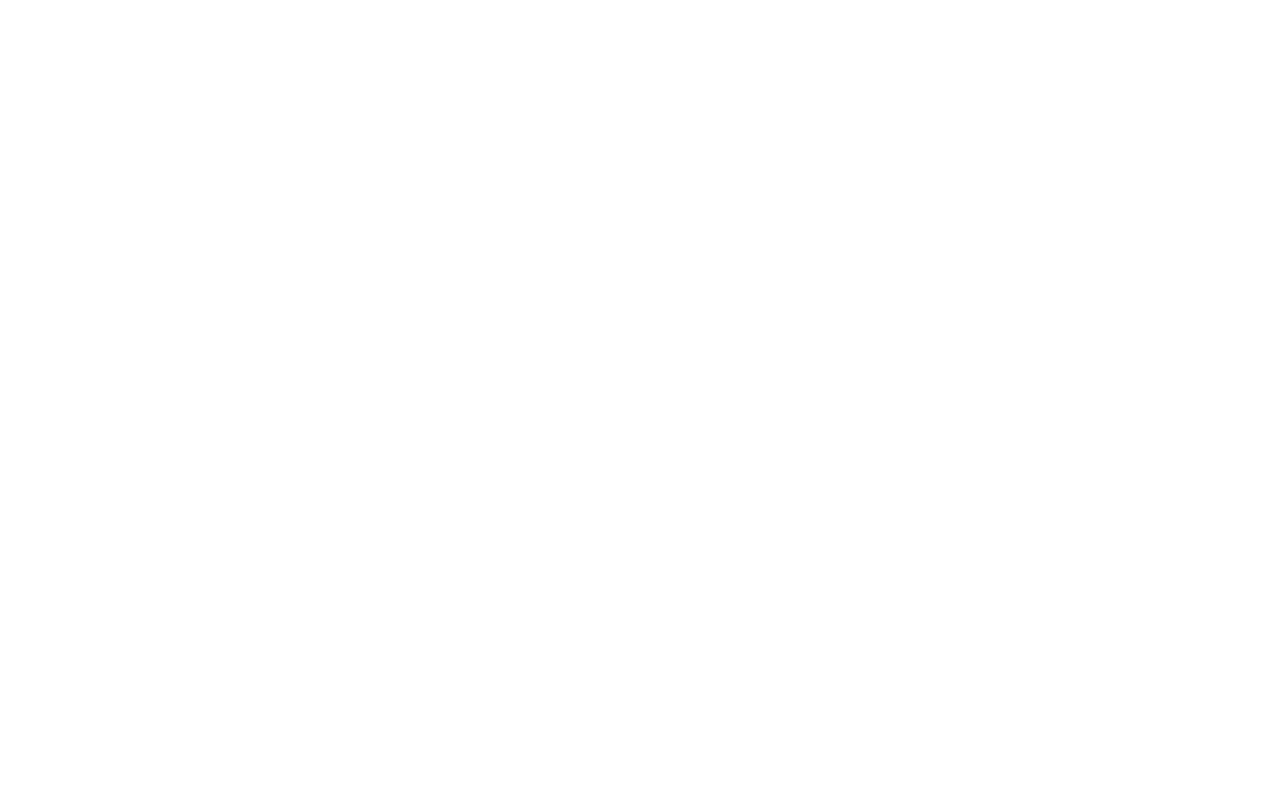
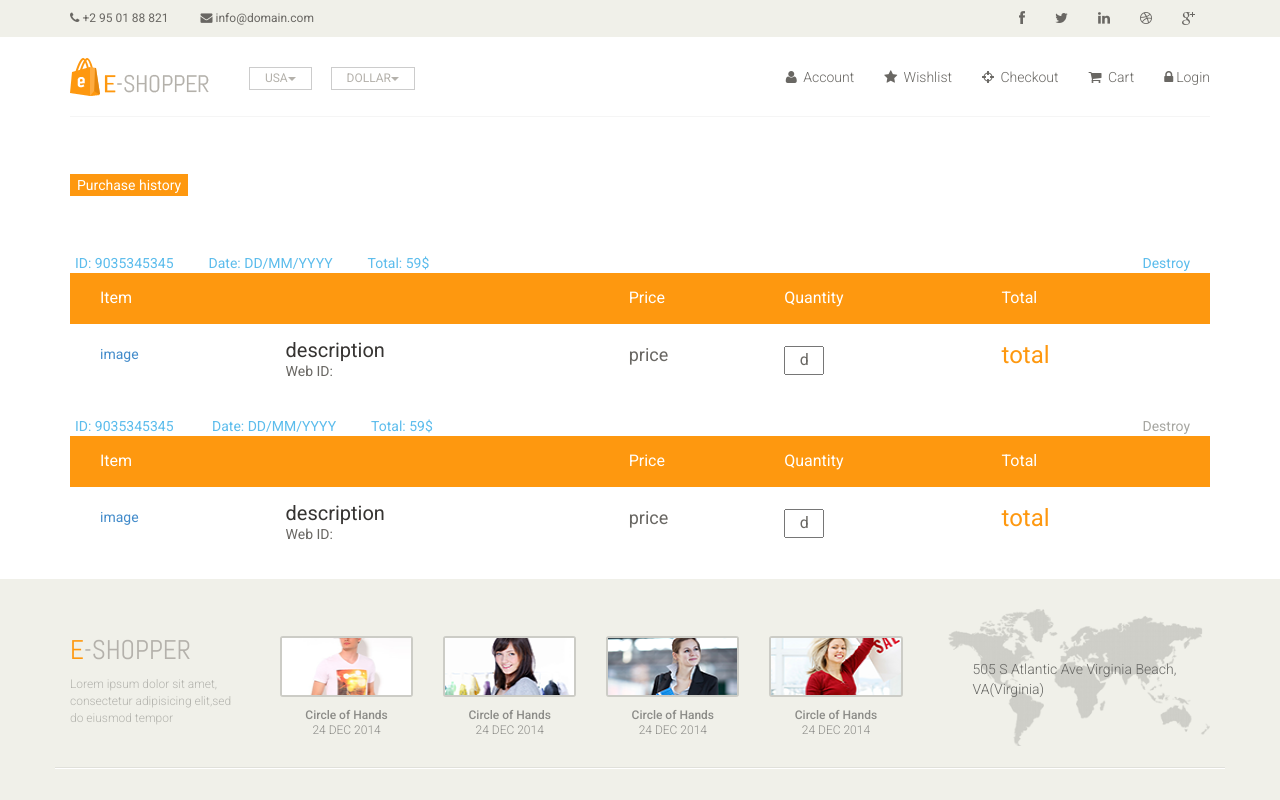
Before and after one commit to nthanhhai2909/fashion_book_frontend, a React (Create React App) app: page /purchase_history in a window 1280 px wide. Shown: the top 800 px of the page. Built offline with nearby package versions, Linux system fonts and the light colour scheme.

Commit message:
add purchase history

```diff
--- a/public/assets/css/main.css
+++ b/public/assets/css/main.css
@@ -1586,11 +1586,12 @@
 
 .breadcrumbs {
   position: relative;
+  margin-top: 50px;
 }
 
 .breadcrumbs .breadcrumb {
   background:transparent;
-  margin-bottom: 75px;
+  margin-bottom: 50px;
   padding-left: 0;
 }
 
@@ -1600,27 +1601,36 @@
   padding: 3px 7px;
 }
 
-.breadcrumbs .breadcrumb li a:after {
-  content:"";
-  height:auto;
-  width: auto;
-  border-width: 8px;
-  border-style: solid;
-  border-color:transparent transparent transparent #FE980F;
-  position: absolute;
-  top: 11px;
-  left:48px;
-
-}
 
 .breadcrumbs .breadcrumb > li + li:before {
   content: " ";
 }
+.cart
 
 #cart_items .cart_info {
   border: 1px solid #E6E4DF;
   margin-bottom: 50px
 }
+
+#cart_items .cart_info span {
+  margin-left: 5px;
+  color: #5BBCEC;
+  cursor: pointer;
+  margin-right: 30px;
+}
+#cart_items .cart_info .destroy  {
+  color: #5BBCEC;
+  cursor: pointer;
+  float: right;
+  margin-right: 20px;
+}
+#cart_items .cart_info .destroy_disable  {
+  color: #A6A6A1;
+  cursor: pointer;
+  float: right;
+  margin-right: 20px;
+}
+
 
 
 #cart_items .cart_info .cart_menu {
@@ -1721,7 +1731,6 @@
 
 .cart_delete  {
   display: block;
-  margin-right: -12px;
   overflow: hidden;
 }
 
@@ -1730,13 +1739,25 @@
   background:#F0F0E9;
   color: #FFFFFF;
   padding: 5px 7px;
-  font-size: 16px
+  font-size: 16px;
+  float: right;
+  cursor: pointer;
+}
+.cart_delete_disable  a{
+  background:#F0F0E9;
+  color: #FFFFFF;
+  padding: 5px 7px;
+  font-size: 16px;
+  float: right;
+  cursor: pointer;
 }
 
 .cart_delete a:hover {
   background:#FE980F
 }
-
+.cart_delete_disable a:hover {
+  background:#FE980F
+}
 
 .bg h2.title {
   margin-right:0;
--- a/src/components/cart/cart.js
+++ b/src/components/cart/cart.js
@@ -19,12 +19,6 @@
             islogin={this.props.islogin}
             logout={() => this.props.logout()}
             history={this.props.history}
-          />\
-          <HeaderBottom
-            sortType={this.props.sortType}
-            setSortType={value => this.props.setSortType(value)}
-            setSearchText={value => this.props.setSearchText(value)}
-            searchTextSubmit={() => this.props.searchTextSubmit()}
           />
         </header>
         <ContentCart
--- a/src/components/cart/content.cart.js
+++ b/src/components/cart/content.cart.js
@@ -155,24 +155,24 @@
     return (
       <div>
         <section id="cart_items">
-          <div class="container">
-            <div class="breadcrumbs">
-              <ol class="breadcrumb">
+          <div className="container">
+            <div className="breadcrumbs">
+              <ol className="breadcrumb">
                 <li>
                   <a href="#">Home</a>
                 </li>
-                <li class="active">Shopping Cart</li>
+                <li className="active">Shopping Cart</li>
               </ol>
             </div>
-            <div class="table-responsive cart_info">
-              <table class="table table-condensed">
+            <div className="table-responsive cart_info">
+              <table className="table table-condensed">
                 <thead>
-                  <tr class="cart_menu">
-                    <td class="image">Item</td>
-                    <td class="description" />
-                    <td class="price">Price</td>
-                    <td class="quantity">Quantity</td>
-                    <td class="total">Total</td>
+                  <tr className="cart_menu">
+                    <td className="image">Item</td>
+                    <td className="description" />
+                    <td className="price">Price</td>
+                    <td className="quantity">Quantity</td>
+                    <td className="total">Total</td>
                     <td />
                   </tr>
                 </thead>
@@ -180,24 +180,24 @@
                   {this.props.cart.map((element, index) => {
                     return (
                       <tr>
-                        <td class="cart_product">
+                        <td className="cart_product">
                           <a href="">
                             <img src={element.img} alt="" />
                           </a>
                         </td>
-                        <td class="cart_description">
+                        <td className="cart_description">
                           <h4>
                             <a href="">{element.name}</a>
                           </h4>
                           <p>Web ID: {element._id}</p>
                         </td>
-                        <td class="cart_price">
+                        <td className="cart_price">
                           <p>{element.price}</p>
                         </td>
-                        <td class="cart_quantity">
-                          <div class="cart_quantity_button">
+                        <td className="cart_quantity">
+                          <div className="cart_quantity_button">
                             <span
-                              class="cart_quantity_up"
+                              className="cart_quantity_up"
                               onClick={() => {
                                 element.count += 1;
                                 this.props.updateProductInCart(element);
@@ -207,7 +207,7 @@
                               +{" "}
                             </span>
                             <input
-                              class="cart_quantity_input"
+                              className="cart_quantity_input"
                               type="text"
                               name="quantity"
                               value={element.count}
@@ -215,7 +215,7 @@
                               size="2"
                             />
                             <span
-                              class="cart_quantity_down"
+                              className="cart_quantity_down"
                               onClick={() => {
                                 if (element.count === 1) {
                                   return;
@@ -229,19 +229,19 @@
                             </span>
                           </div>
                         </td>
-                        <td class="cart_total">
-                          <p class="cart_total_price">
+                        <td className="cart_total">
+                          <p className="cart_total_price">
                             {element.price * element.count}
                           </p>
                         </td>
-                        <td class="cart_delete">
+                        <td className="cart_delete">
                           <a
-                            class="cart_quantity_delete"
+                            className="cart_quantity_delete"
                             onClick={() =>
                               this.props.deteleProductInCart(element._id)
                             }
                           >
-                            <i class="fa fa-times" />
+                            <i className="fa fa-times" />
                           </a>
                         </td>
                       </tr>
--- a/src/components/profile/profile.js
+++ b/src/components/profile/profile.js
@@ -1,39 +1,35 @@
-import {Link} from 'react-router-dom'
-import React, { Component } from 'react'
-import HeaderTop from '../header/header.top'
-import HeaderMiddle from '../header/header.middle'
-import HeaderBottom from '../header/header.bottom'
-import FooterTop from '../footer/footer.top'
-import FooterMiddle from '../footer/footer.middle'
-import FooterBottom from '../footer/footer.bottom'
+import { Link } from "react-router-dom";
+import React, { Component } from "react";
+import HeaderTop from "../header/header.top";
+import HeaderMiddle from "../header/header.middle";
+import HeaderBottom from "../header/header.bottom";
+import FooterTop from "../footer/footer.top";
+import FooterMiddle from "../footer/footer.middle";
+import FooterBottom from "../footer/footer.bottom";
 
 class Profile extends Component {
   constructor(props) {
-        super(props)
+    super(props);
     this.state = {
-            notiUpdateInfor: ''
-        }
+      notiUpdateInfor: ""
+    };
   }
   componentWillMount() {
-        if(this.props.isupdate) {
-            this.setState({notiUpdateInfor: "UPDATE SUCCESS"})
-        }
-        else if(this.props.isupdate === false) {
-            this.setState({notiUpdateInfor: "UPDATE FAIL"})
-        }
-        else {
-            this.setState({notiUpdateInfor: ""})
+    if (this.props.isupdate) {
+      this.setState({ notiUpdateInfor: "UPDATE SUCCESS" });
+    } else if (this.props.isupdate === false) {
+      this.setState({ notiUpdateInfor: "UPDATE FAIL" });
+    } else {
+      this.setState({ notiUpdateInfor: "" });
     }
   }
   componentWillReceiveProps(nextProps) {
-        if(nextProps.isupdate === true) {
-            return this.setState({notiUpdateInfor: "UPDATE SUCCESS"})
-        }
-        else if(nextProps.isupdate === false) {
-            return this.setState({notiUpdateInfor: "UPDATE FAIL"})
-        }
-        else {
-            return this.setState({notiUpdateInfor: ""})
+    if (nextProps.isupdate === true) {
+      return this.setState({ notiUpdateInfor: "UPDATE SUCCESS" });
+    } else if (nextProps.isupdate === false) {
+      return this.setState({ notiUpdateInfor: "UPDATE FAIL" });
+    } else {
+      return this.setState({ notiUpdateInfor: "" });
     }
   }
   render() {
@@ -46,14 +42,17 @@
             logout={() => this.props.logout()}
             history={this.props.history}
           />
-                    <HeaderBottom />
         </header>
         <section id="cart_items">
           <div className="container">
             <div className="breadcrumbs">
               <ol className="breadcrumb">
-                                <li><a href="#">Home</a></li>
-                                <li className="active">Profile</li>
+                <li>
+                  <Link to='/'>Home</Link>
+                </li>
+                <li>
+                  <Link to='/purchase_history'>Purchase history</Link>
+                </li>
               </ol>
             </div>
             <div className="shopper-informations">
@@ -62,7 +61,8 @@
                   <div className="shopper-info">
                     <p>USER INFORMATIONS</p>
                     <p className="error">{this.state.notiUpdateInfor}</p>
-                                        <input type="text"
+                    <input
+                      type="text"
                       disabled
                       placeholder="Email"
                       value={this.props.email}
@@ -71,27 +71,32 @@
                       type="text"
                       placeholder="First name"
                       value={this.props.firstName}
-                                            onChange={(e) => this.props.setFirstName(e.target.value)}
+                      onChange={e => this.props.setFirstName(e.target.value)}
                     />
                     <input
                       type="text"
                       placeholder="Last name"
                       value={this.props.lastName}
-                                            onChange={(e) => this.props.setLastName(e.target.value)}
+                      onChange={e => this.props.setLastName(e.target.value)}
                     />
                     <input
                       type="text"
                       placeholder="Address"
                       value={this.props.address}
-                                            onChange={(e) => this.props.setAddress(e.target.value)}
+                      onChange={e => this.props.setAddress(e.target.value)}
                     />
                     <input
                       type="tell"
                       placeholder="Phone number"
                       value={this.props.phone_number}
-                                            onChange={(e) => this.props.setPhoneNumber(e.target.value)}
+                      onChange={e => this.props.setPhoneNumber(e.target.value)}
                     />
-                                        <button onClick={() => this.props.updateInfor()} className="btn btn-primary" >update</button>
+                    <button
+                      onClick={() => this.props.updateInfor()}
+                      className="btn btn-primary"
+                    >
+                      update
+                    </button>
                   </div>
                 </div>
                 <div className="col-sm-4">
@@ -100,7 +105,9 @@
                     <input type="password" placeholder="Old password" />
                     <input type="password" placeholder="New Password" />
                     <input type="password" placeholder="Confirm" />
-                                        <a className="btn btn-primary" href="">update</a>
+                    <a className="btn btn-primary" href="">
+                      update
+                    </a>
                   </div>
                 </div>
               </div>
@@ -113,7 +120,7 @@
           <FooterBottom />
         </footer>
       </div>
-        )
+    );
   }
 }
-export default Profile
+export default Profile;
--- /dev/null
+++ b/src/components/purchase.history/purchase.history.js
@@ -0,0 +1,143 @@
+import React, { Component } from "react";
+import HeaderTop from "../header/header.top";
+import HeaderMiddle from "../header/header.middle";
+import FooterTop from "../footer/footer.top";
+import FooterMiddle from "../footer/footer.middle";
+import FooterBottom from "../footer/footer.bottom";
+class HistoryPurchase extends Component {
+  constructor(props) {
+    super(props);
+  }
+  render() {
+    return (
+      <div>
+        <header id="header">
+          <HeaderTop />
+          <HeaderMiddle
+            islogin={this.props.islogin}
+            logout={() => this.props.logout()}
+            history={this.props.history}
+          />
+        </header>
+        <div>
+          <section id="cart_items">
+            <div className="container">
+              <div class="breadcrumbs">
+                <ol class="breadcrumb">
+                  <li>
+                    <a href="#">Purchase history</a>
+                  </li>
+                </ol>
+              </div>
+              <div className="table-responsive cart_info">
+                <span>ID: 9035345345</span>
+                <span>Date: DD/MM/YYYY</span>
+                <span>Total: 59$</span>
+                <span className="destroy">Destroy</span>
+                <table className="table table-condensed">
+                  <thead>
+                    <tr className="cart_menu">
+                      <td className="image">Item</td>
+                      <td className="description" />
+                      <td className="price">Price</td>
+                      <td className="quantity">Quantity</td>
+                      <td className="total">Total</td>
+                      <td />
+                    </tr>
+                  </thead>
+                  <tbody>
+                    <tr>
+                      <td className="cart_product">
+                        <a href="">image</a>
+                      </td>
+                      <td className="cart_description">
+                        <h4>
+                          <a>description </a>
+                        </h4>
+                        <p>Web ID:</p>
+                      </td>
+                      <td className="cart_price">
+                        <p>price</p>
+                      </td>
+                      <td className="cart_quantity">
+                        <div className="cart_quantity_button">
+                          <input
+                            className="cart_quantity_input"
+                            type="text"
+                            name="quantity"
+                            value="d"
+                            autocomplete="off"
+                            size="2"
+                          />
+                        </div>
+                      </td>
+                      <td className="cart_total">
+                        <p className="cart_total_price">total</p>
+                      </td>
+                    </tr>
+                  </tbody>
+                </table>
+              </div>
+              <div className="table-responsive cart_info">
+              <span>ID: 9035345345 </span>
+              <span>Date: DD/MM/YYYY</span>
+              <span>Total: 59$</span>
+                <span className="destroy_disable">Destroy</span>
+                <table className="table table-condensed">
+                  <thead>
+                    <tr className="cart_menu">
+                      <td className="image">Item</td>
+                      <td className="description" />
+                      <td className="price">Price</td>
+                      <td className="quantity">Quantity</td>
+                      <td className="total">Total</td>
+                      <td />
+                    </tr>
+                  </thead>
+                  <tbody>
+                    <tr>
+                      <td className="cart_product">
+                        <a href="">image</a>
+                      </td>
+                      <td className="cart_description">
+                        <h4>
+                          <a>description </a>
+                        </h4>
+                        <p>Web ID:</p>
+                      </td>
+                      <td className="cart_price">
+                        <p>price</p>
+                      </td>
+                      <td className="cart_quantity">
+                        <div className="cart_quantity_button">
+                          <input
+                            className="cart_quantity_input"
+                            type="text"
+                            name="quantity"
+                            value="d"
+                            autocomplete="off"
+                            size="2"
+                          />
+                        </div>
+                      </td>
+                      <td className="cart_total">
+                        <p className="cart_total_price">total</p>
+                      </td>
+
+                    </tr>
+                  </tbody>
+                </table>
+              </div>
+            </div>
+          </section>
+        </div>
+        <footer id="footer">
+          <FooterTop />
+          <FooterMiddle />
+          <FooterBottom />
+        </footer>
+      </div>
+    );
+  }
+}
+export default HistoryPurchase;
--- a/src/containers/App.js
+++ b/src/containers/App.js
@@ -8,6 +8,7 @@
 import ProfileContainer from './profile.container'
 import CartContainer from './cart.container'
 import VerifyPaymentContainer from './verify.payment.container'
+import HistoryPurchase from './history.purchase.container'
 const App = () => (
   <Router>
     <Switch>
@@ -19,6 +20,7 @@
       <Route exact path='/profile/:email' component={ProfileContainer} />
       <Route exact path='/cart' component={CartContainer} />
       <Route exact path='/payment/:token' component={VerifyPaymentContainer} />
+      <Route exact path='/purchase_history' component={HistoryPurchase} />
     </Switch>
   </Router>
 )
--- /dev/null
+++ b/src/containers/history.purchase.container.js
@@ -0,0 +1,31 @@
+import React, {Component} from 'react'
+import { connect } from 'react-redux'
+import { bindActionCreators } from 'redux'
+import * as userActions from "../actions/user.action";
+import HistoryPurchase from '../components/purchase.history/purchase.history'
+class HistoryPurchaseContainer extends Component {
+    constructor(props){
+        super(props)
+    }
+    componentWillMount() {
+        this.props.actions.auth()
+    }
+    render() {
+        return(
+            <div>
+                <HistoryPurchase
+                />
+            </div>
+        )
+    }
+}
+const mapStateToProps = state => ({
+
+  });
+
+  const mapDispatchToProps = dispatch => {
+    return {
+        actions: bindActionCreators(userActions, dispatch),
+    };
+  };
+  export default connect(mapStateToProps, mapDispatchToProps)(HistoryPurchaseContainer);
```
Lines whose indentation alone changed are shown as unchanged.
